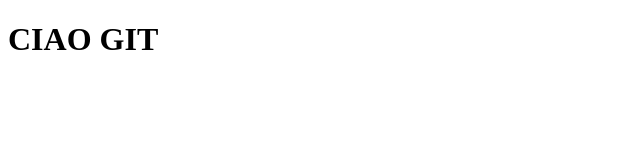
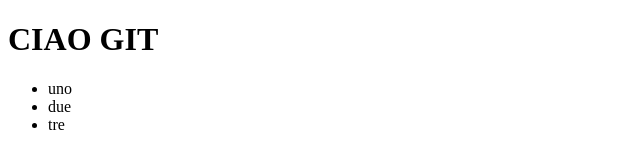
Before and after one commit to NicoSciangula/htmlCSS-hello, a plain HTML site: page index.html in a window 1280 px wide. Shown: the full height of the page, 0-640 px from the left. Drawn offline with Linux system fonts and the light colour scheme.

Commit message:
aggiunto div con lista all'interno

```diff
--- a/index.html
+++ b/index.html
@@ -9,5 +9,13 @@
 
     <h1>CIAO GIT</h1>
 
+<div>
+    <ul>
+        <li>uno</li>
+        <li>due</li>
+        <li>tre</li>
+    </ul>
+</div>
+
 </body>
 </html>
```
